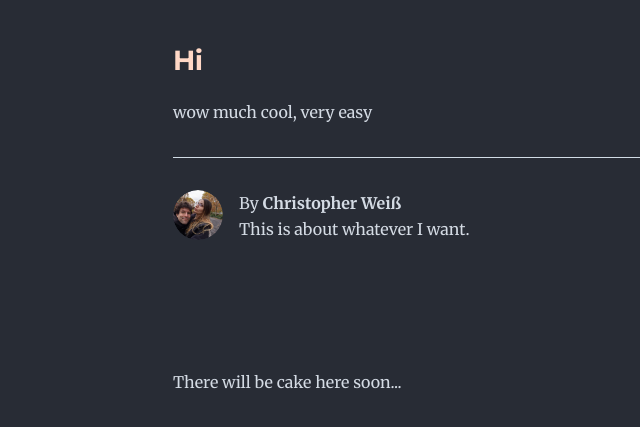
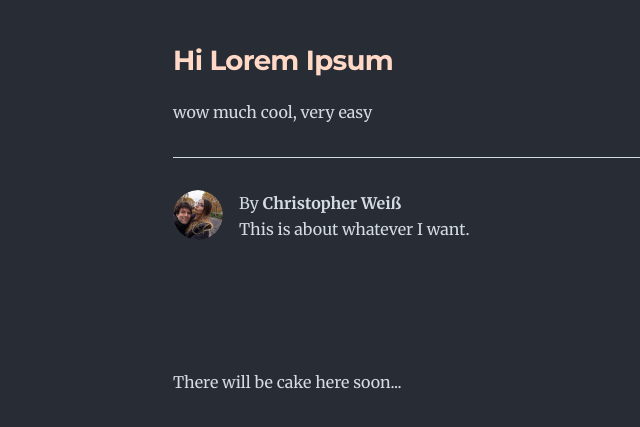
Before and after one commit to zenpi-me/blog, a Gatsby site: page /new-blog/ in a window 1280 px wide. Shown: the part 211-638 px from the top of the page, without its empty margins (151-791 px from the left). Built offline with nearby package versions, Linux system fonts and the light colour scheme; Gatsby itself is replaced by a stand-in of ours.

Commit message:
lorem push for build trigger test

```diff
--- a/content/blog/new-blog/index.md
+++ b/content/blog/new-blog/index.md
@@ -4,6 +4,6 @@ date: "2021-02-28T21:45:32.169Z"
 description: Oh nice, this is the description of my first blog post!
 ---
 
-### Hi
+### Hi Lorem Ipsum
 
 wow much cool, very easy
```
